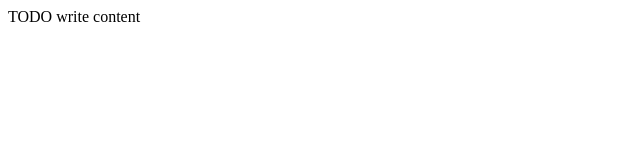
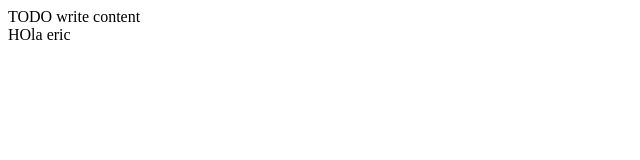
Before and after one commit to EricNaMe/TorneoFifaLar, a plain HTML site: page public_html/index.html in a window 1280 px wide. Shown: the full height of the page, 0-640 px from the left. Drawn offline with Linux system fonts and the light colour scheme.

Commit message:
Basura en tu commit

```diff
--- a/public_html/index.html
+++ b/public_html/index.html
@@ -12,5 +12,6 @@ and open the template in the editor.
     </head>
     <body>
         <div>TODO write content</div>
+    HOla eric
     </body>
 </html>
```
Also changed, not shown: 1 other file.
